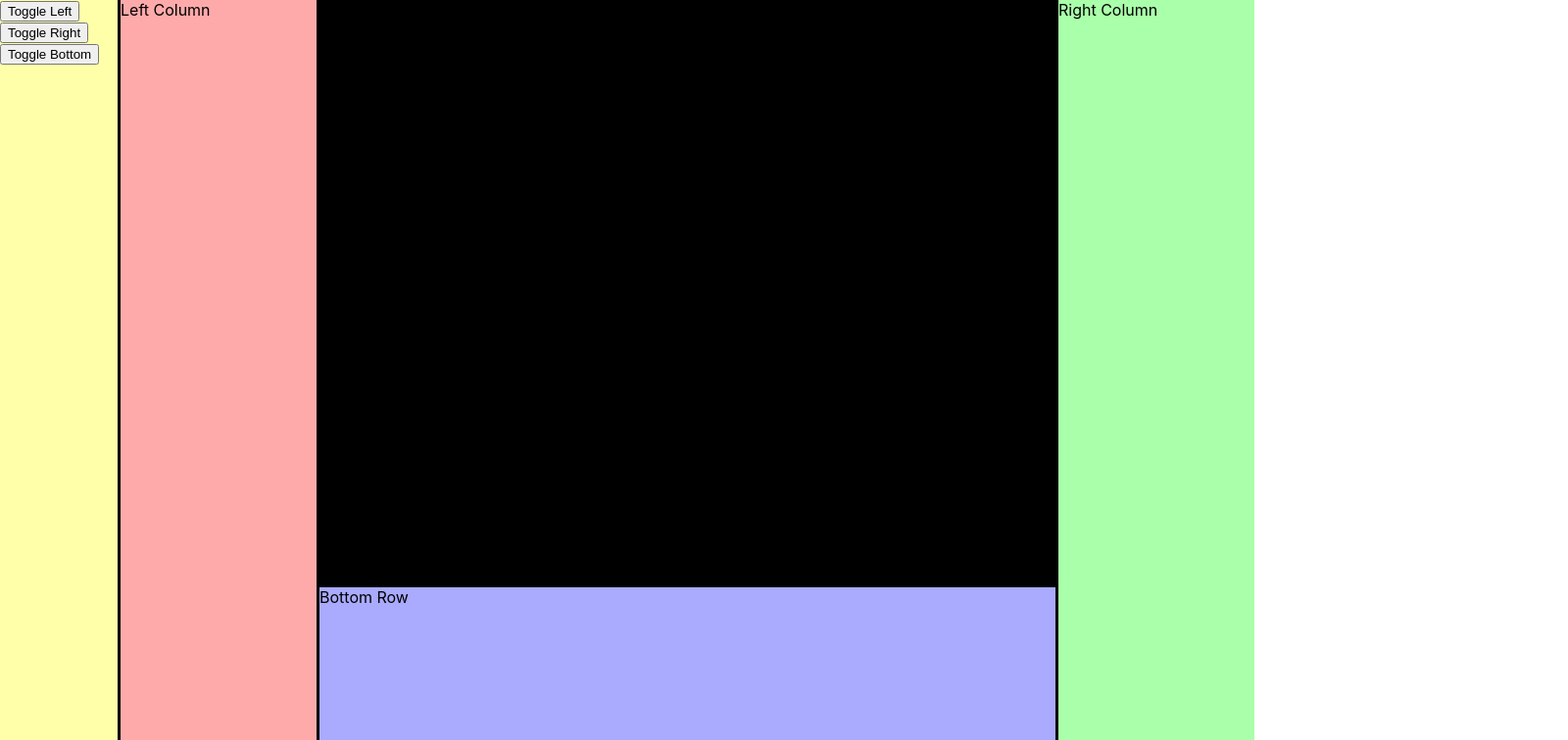
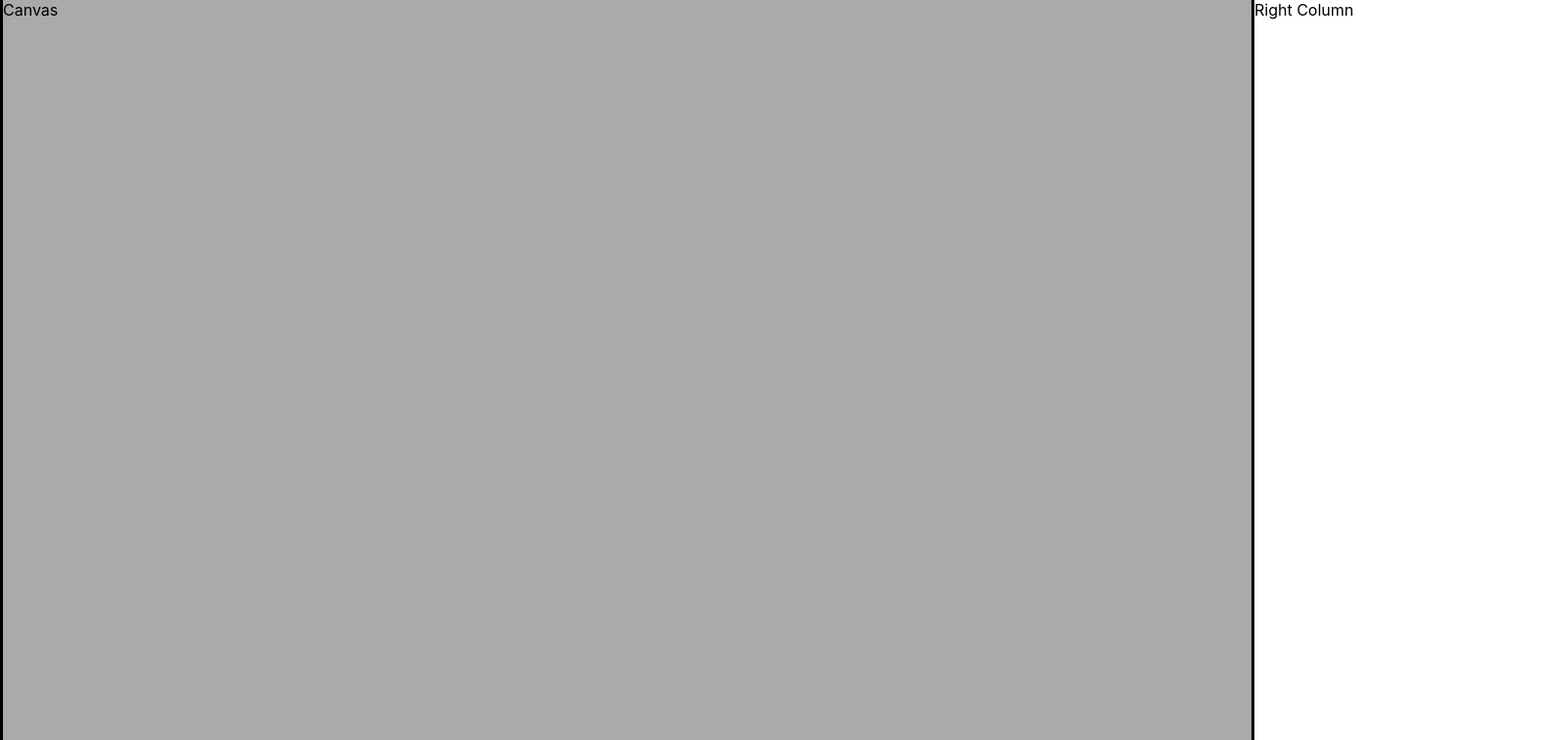
Before and after one commit to matthova/columns-with-toggles, a React (Create React App) app: page / in a window 1280 px wide. Shown: the top 756 px of the page at 98% size, 1600 px wide, since content can reach past the window. Built offline with nearby package versions, Linux system fonts and the light colour scheme.

Commit message:
cleaned up basic example

```diff
--- a/src/App.tsx
+++ b/src/App.tsx
@@ -14,81 +14,63 @@ const GridContainer = styled.div`
   display: grid;
   width: 100%;
   height: 100%;
-  grid-template-columns: 120px min-content 1fr min-content;
+  grid-template-columns: min-content 1fr min-content;
   grid-template-rows: 1fr min-content;
   background: black;
   grid-gap: 3px;
 `;
 
-const FarLeftColumn = styled.div`
-  min-width: 120px;
-  background: #FFFFAA;
-  position: relative;
-  z-index: 1;
-  grid-area: 1 / 1 / 3 / 2;
-`;
+interface FarLeftColumnProps {
+  readonly open: boolean;
+}
 
 const LeftColumn = styled(ResizeOrHide)`
   background: #FFAAAA;
-  grid-area: 1 / 2 / 3 / 3;
+  grid-area: 1 / 1 / 3 / 2;
 `;
 
 const RightColumn = styled(ResizeOrHide)`
   background: #AAFFAA;
-  grid-area: 1 / 4 / 3 / 5;
+  grid-area: 1 / 3 / 3 / 4;
 `;
 
 const BottomRow = styled(ResizeOrHide)`
   background: #AAAAFF;
-  grid-area: 2 / 3 / 3 / 4;
+  grid-area: 2 / 2 / 3 / 3;
 `
 
 const Canvas = styled.div`
-  grid-area: 1 / 3 / 2 / 4;
+  grid-area: 1 / 2 / 2 / 3;
+  background: #AAAAAA;
 `
 
 
 const App: React.FC = () => {
+  const [allOpen, setAllOpen] = React.useState(false);
   const [leftOpen, setLeftOpen] = React.useState(true);
   const [rightOpen, setRightOpen] = React.useState(true);
   const [bottomOpen, setBottomOpen] = React.useState(true);
 
+  React.useEffect(() => {
+    const keydownListener = (e: KeyboardEvent) => {
+      if (e.keyCode === 27) {
+        setAllOpen(!allOpen);
+      }
+    };
+
+    document.addEventListener('keydown', keydownListener);
+    return () => {
+      document.removeEventListener('keydown', keydownListener);
+    }
+  }, [allOpen]);
+
   return (
     <Container>
       <GridContainer>
-        <FarLeftColumn>
-          <div>
-            <button
-              onClick={() => {
-                setLeftOpen(!leftOpen);
-              }}
-            >
-              Toggle Left
-              </button>
-          </div>
-          <div>
-            <button
-              onClick={() => {
-                setRightOpen(!rightOpen);
-              }}
-            >
-              Toggle Right
-              </button>
-          </div>
-          <div>
-            <button
-              onClick={() => {
-                setBottomOpen(!bottomOpen);
-              }}
-            >
-              Toggle Bottom
-              </button>
-          </div>
-        </FarLeftColumn>
         <LeftColumn
           anchorSide="left"
-          minSize={200}
-          open={leftOpen}
+          minSize={320}
+          open={allOpen && leftOpen}
           onChangeOpen={(open) => { setLeftOpen(open) }}
         >
           <div>Left Column</div>
@@ -98,16 +80,16 @@ const App: React.FC = () => {
         </Canvas>
         <RightColumn
           anchorSide="right"
-          minSize={200}
-          open={rightOpen}
+          minSize={320}
+          open={allOpen && rightOpen}
           onChangeOpen={(open) => { setRightOpen(open) }}
         >
           <div>Right Column</div>
         </RightColumn>
         <BottomRow
           anchorSide="bottom"
-          minSize={200}
-          open={bottomOpen}
+          minSize={320}
+          open={allOpen && bottomOpen}
           onChangeOpen={(open) => { setBottomOpen(open) }}
         >
           <div>Bottom Row</div>
```
